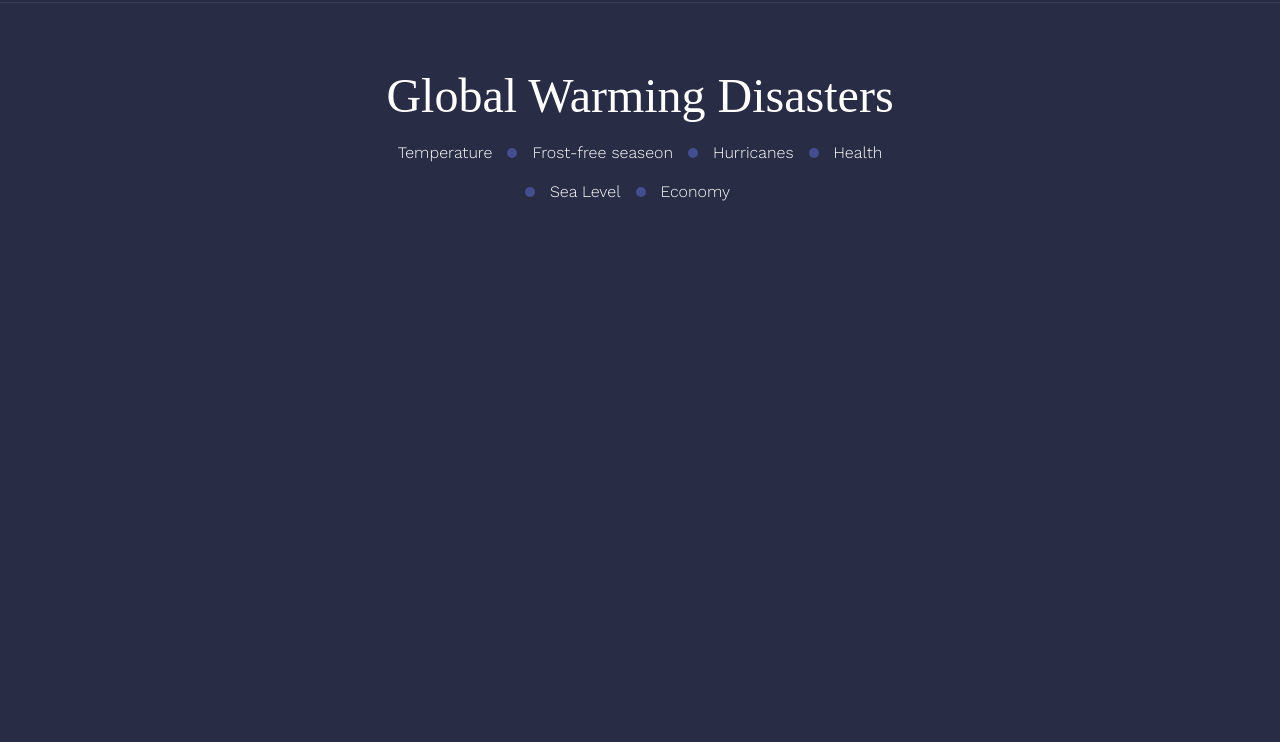
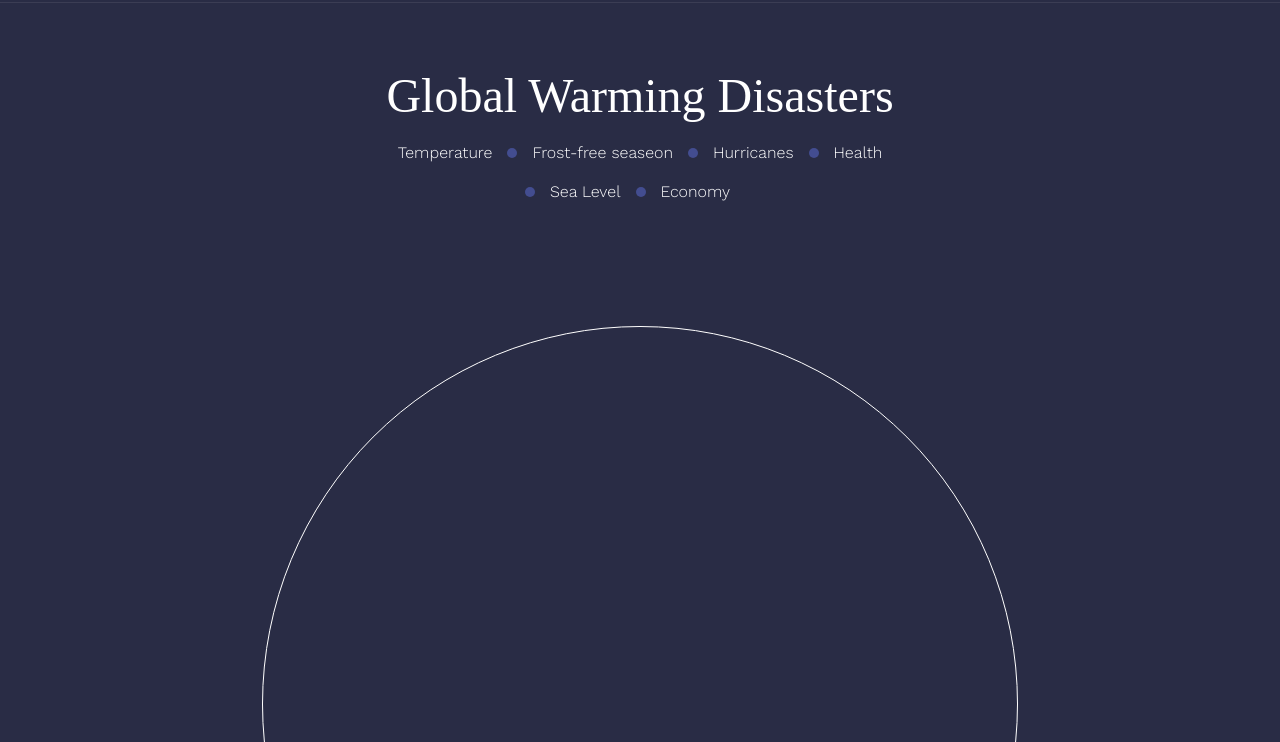
Before and after one commit to francoasevey/Landing-Page-Website-Animation-, a plain HTML site: page index.html in a window 1280 px wide. Shown: the part 58-800 px from the top of the page. Drawn offline with nearby package versions, Linux system fonts and the light colour scheme.

Commit message:
earth circle img

```diff
--- a/index.html
+++ b/index.html
@@ -69,6 +69,24 @@
             background-color: #434d90;
             border-radius: 50px;
         }
+        .earth{
+            position: relative;
+        }
+        .earth-img img{
+            width: 917px;
+        }
+        .circle{
+            width: 756px;
+            height: 756px;
+            display: inline-block;
+            border-radius: 50%;
+            border: 1px solid #fff;
+            position: absolute;
+            top: 125px;
+            left: 0;
+            right: 0;
+            margin: 0 auto;
+        }
     </style>
 </head>
 <body>
```
